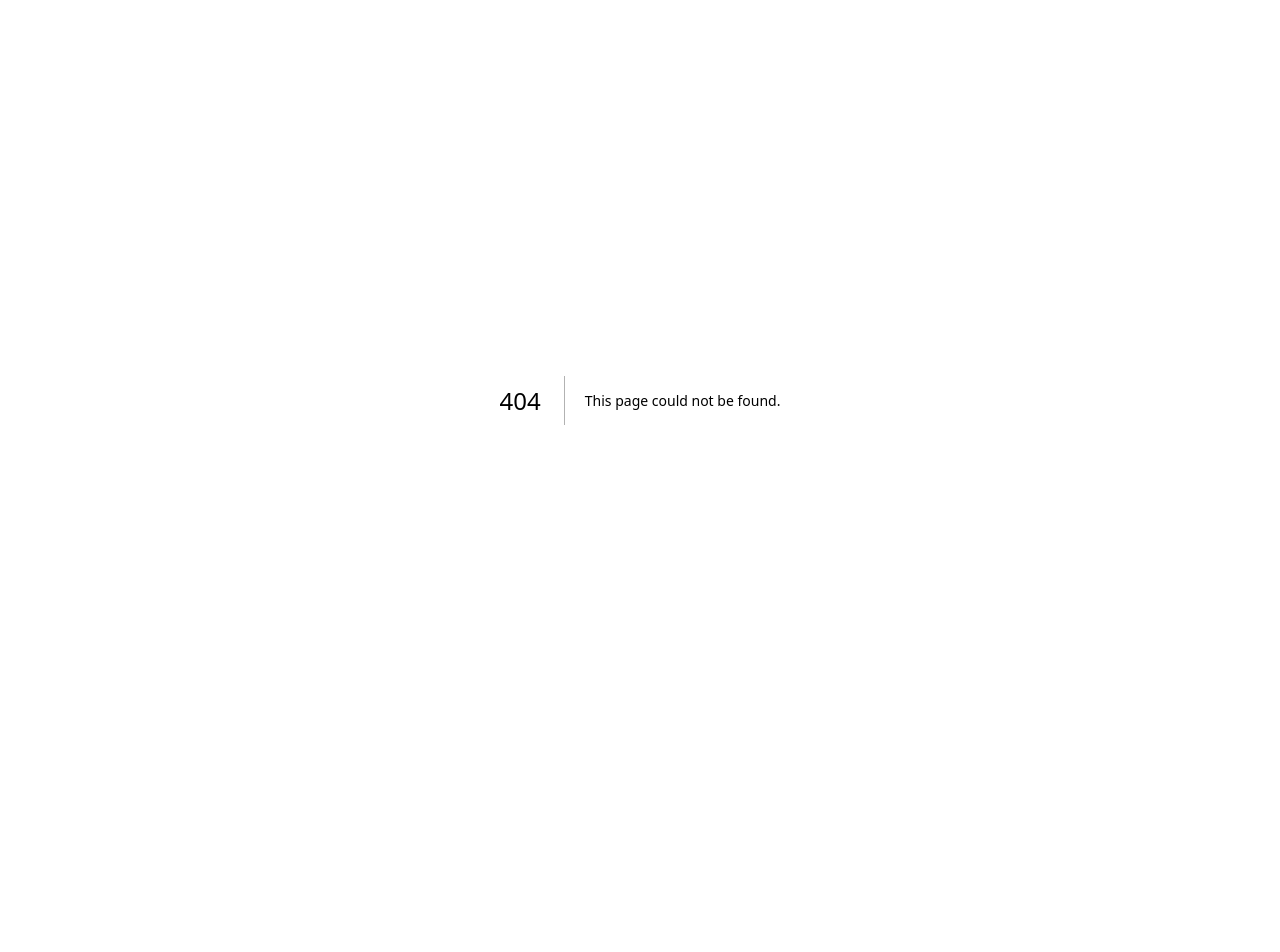
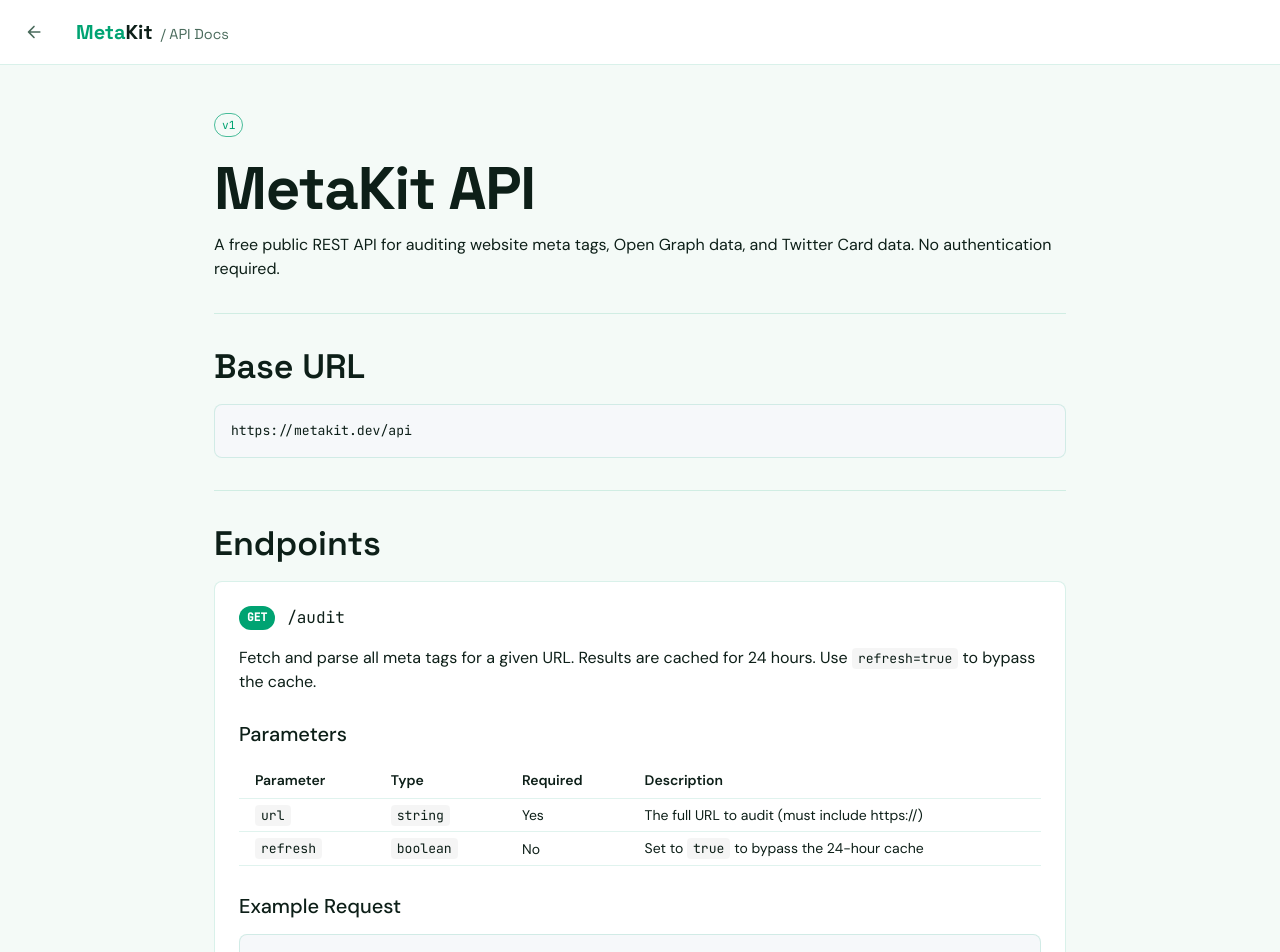
Before and after one commit to alifaizan786-op/MetaKit, a Next.js app: page /docs in a window 1280 px wide. Before the commit this address had no page. Shown: the top 952 px of the page. Before the commit the page ends 800 px from the top, so only its background shows below. Built offline with nearby package versions, Linux system fonts and the light colour scheme.

Commit message:
added API docs page with live try-it section

```diff
--- /dev/null
+++ b/app/docs/page.tsx
@@ -0,0 +1,356 @@
+'use client';
+// app/docs/page.tsx
+// MetaKit API documentation page.
+// Shows the endpoint, parameters, example request, and live example response.
+// The "Try it" section calls the real API — the docs eat their own dog food.
+
+import ThemeToggle from '@/components/ThemeToggle';
+import ArrowBackRoundedIcon from '@mui/icons-material/ArrowBackRounded';
+import SearchRoundedIcon from '@mui/icons-material/SearchRounded';
+import {
+	AppBar,
+	Box,
+	Button,
+	Chip,
+	CircularProgress,
+	Container,
+	Divider,
+	Link,
+	Paper,
+	Table,
+	TableBody,
+	TableCell,
+	TableHead,
+	TableRow,
+	TextField,
+	Toolbar,
+	Typography
+} from '@mui/material';
+import { useState } from 'react';
+
+// Inline code block styled component using MUI Box
+const Code = ({ children }: { children: React.ReactNode }) => (
+	<Box
+		component='code'
+		sx={{
+			fontFamily: '"JetBrains Mono", monospace',
+			fontSize: '0.82rem',
+			backgroundColor: 'action.hover',
+			px: 0.75,
+			py: 0.25,
+			borderRadius: 0.5,
+		}}>
+		{children}
+	</Box>
+);
+
+// Full code block with dark background
+const CodeBlock = ({ children }: { children: string }) => (
+	<Box
+		sx={{
+			fontFamily: '"JetBrains Mono", monospace',
+			fontSize: '0.82rem',
+			backgroundColor: (theme) =>
+				theme.palette.mode === 'dark' ? '#0d1117' : '#f6f8fa',
+			border: '1px solid',
+			borderColor: 'divider',
+			borderRadius: 1,
+			p: 2,
+			overflowX: 'auto',
+			whiteSpace: 'pre',
+			color: 'text.primary',
+		}}>
+		{children}
+	</Box>
+);
+
+export default function DocsPage() {
+	const [tryUrl, setTryUrl] = useState('https://github.com');
+	const [tryResult, setTryResult] = useState<string | null>(null);
+	const [loading, setLoading] = useState(false);
+
+	// Live API call from the docs page — eats our own dog food
+	const runExample = async () => {
+		setLoading(true);
+		setTryResult(null);
+		try {
+			const res = await fetch(`/api/audit?url=${encodeURIComponent(tryUrl)}`);
+			const json = await res.json();
+			setTryResult(JSON.stringify(json, null, 2));
+		} catch {
+			setTryResult('Error: Could not reach the API');
+		} finally {
+			setLoading(false);
+		}
+	};
+
+	return (
+		<Box sx={{ minHeight: '100vh' }}>
+			{/* Nav */}
+			<AppBar
+				position='sticky'
+				elevation={0}
+				sx={{
+					borderBottom: '1px solid',
+					borderColor: 'divider',
+					backgroundColor: 'background.paper',
+				}}>
+				<Toolbar sx={{ gap: 2 }}>
+					<Link
+						href='/'
+						color='text.secondary'
+						sx={{ display: 'flex', alignItems: 'center', gap: 0.5, mr: 2 }}>
+						<ArrowBackRoundedIcon fontSize='small' />
+					</Link>
+					<Typography
+						variant='h6'
+						sx={{
+							fontFamily: '"Space Grotesk", sans-serif',
+							fontWeight: 700,
+							color: 'primary.main',
+							flex: 1,
+						}}>
+						Meta
+						<Box component='span' sx={{ color: 'text.primary' }}>
+							Kit
+						</Box>
+						<Box
+							component='span'
+							sx={{
+								color: 'text.secondary',
+								fontWeight: 400,
+								fontSize: '0.9rem',
+								ml: 1,
+							}}>
+							/ API Docs
+						</Box>
+					</Typography>
+					<ThemeToggle />
+				</Toolbar>
+			</AppBar>
+
+			<Container maxWidth='md' sx={{ py: 6 }}>
+				{/* Header */}
+				<Chip
+					label='v1'
+					size='small'
+					color='primary'
+					variant='outlined'
+					sx={{ mb: 2, fontFamily: '"JetBrains Mono", monospace' }}
+				/>
+				<Typography variant='h2' sx={{ mb: 1 }}>
+					MetaKit API
+				</Typography>
+				<Typography color='text.secondary' sx={{ mb: 4 }}>
+					A free public REST API for auditing website meta tags, Open Graph
+					data, and Twitter Card data. No authentication required.
+				</Typography>
+
+				<Divider sx={{ mb: 4 }} />
+
+				{/* Base URL */}
+				<Typography variant='h4' sx={{ mb: 2 }}>
+					Base URL
+				</Typography>
+				<CodeBlock>{'https://metakit.dev/api'}</CodeBlock>
+
+				<Divider sx={{ my: 4 }} />
+
+				{/* Endpoint */}
+				<Typography variant='h4' sx={{ mb: 2 }}>
+					Endpoints
+				</Typography>
+
+				{/* GET /audit */}
+				<Paper variant='outlined' sx={{ p: 3, mb: 3 }}>
+					<Box sx={{ display: 'flex', alignItems: 'center', gap: 1.5, mb: 2 }}>
+						<Chip
+							label='GET'
+							color='success'
+							size='small'
+							sx={{
+								fontFamily: '"JetBrains Mono", monospace',
+								fontWeight: 700,
+							}}
+						/>
+						<Typography
+							sx={{
+								fontFamily: '"JetBrains Mono", monospace',
+								fontSize: '1rem',
+							}}>
+							/audit
+						</Typography>
+					</Box>
+
+					<Typography color='text.secondary' sx={{ mb: 3 }}>
+						Fetch and parse all meta tags for a given URL. Results are cached
+						for 24 hours. Use <Code>refresh=true</Code> to bypass the cache.
+					</Typography>
+
+					{/* Parameters table */}
+					<Typography variant='h6' sx={{ mb: 1.5 }}>
+						Parameters
+					</Typography>
+					<Table size='small' sx={{ mb: 3 }}>
+						<TableHead>
+							<TableRow>
+								<TableCell sx={{ fontWeight: 700 }}>Parameter</TableCell>
+								<TableCell sx={{ fontWeight: 700 }}>Type</TableCell>
+								<TableCell sx={{ fontWeight: 700 }}>Required</TableCell>
+								<TableCell sx={{ fontWeight: 700 }}>Description</TableCell>
+							</TableRow>
+						</TableHead>
+						<TableBody>
+							<TableRow>
+								<TableCell>
+									<Code>url</Code>
+								</TableCell>
+								<TableCell>
+									<Code>string</Code>
+								</TableCell>
+								<TableCell>Yes</TableCell>
+								<TableCell>
+									The full URL to audit (must include https://)
+								</TableCell>
+							</TableRow>
+							<TableRow>
+								<TableCell>
+									<Code>refresh</Code>
+								</TableCell>
+								<TableCell>
+									<Code>boolean</Code>
+								</TableCell>
+								<TableCell>No</TableCell>
+								<TableCell>
+									Set to <Code>true</Code> to bypass the 24-hour cache
+								</TableCell>
+							</TableRow>
+						</TableBody>
+					</Table>
+
+					{/* Example request */}
+					<Typography variant='h6' sx={{ mb: 1.5 }}>
+						Example Request
+					</Typography>
+					<CodeBlock>{`curl "https://metakit.dev/api/audit?url=https://github.com"`}</CodeBlock>
+
+					{/* Example response */}
+					<Typography variant='h6' sx={{ mt: 3, mb: 1.5 }}>
+						Example Response
+					</Typography>
+					<CodeBlock>{`{
+  "data": {
+    "url": "https://github.com",
+    "pageStatus": { "status": 200, "statusText": "OK" },
+    "auditedAt": "2026-04-24T05:54:13.518Z",
+    "cached": false,
+    "warnings": [
+      { "message": "Title too long", "severity": "error" }
+    ],
+    "meta": {
+      "title": "GitHub · Build and ship software",
+      "description": "GitHub is where ...",
+      "canonical": "https://github.com",
+      "favicon": "https://github.githubassets.com/favicons/favicon.svg",
+      "og": {
+        "title": "GitHub · Build and ship software",
+        "description": "GitHub is where ...",
+        "image": "https://..."
+      },
+      "twitter": {
+        "title": "GitHub · Build and ship software",
+        "description": "GitHub is where ...",
+        "image": "https://..."
+      }
+    }
+  },
+  "remaining": 19,
+  "limit": 20,
+  "reset": "2026-04-25T05:54:13.518Z"
+}`}</CodeBlock>
+				</Paper>
+
+				{/* Rate limiting section */}
+				<Typography variant='h4' sx={{ mb: 2 }}>
+					Rate Limiting
+				</Typography>
+				<Typography color='text.secondary' sx={{ mb: 2 }}>
+					The API is rate limited to <strong>20 requests per IP per day</strong>
+					. The response includes headers so you can track your usage.
+				</Typography>
+				<Table size='small' sx={{ mb: 4 }}>
+					<TableHead>
+						<TableRow>
+							<TableCell sx={{ fontWeight: 700 }}>Field</TableCell>
+							<TableCell sx={{ fontWeight: 700 }}>Description</TableCell>
+						</TableRow>
+					</TableHead>
+					<TableBody>
+						{[
+							{
+								field: 'remaining',
+								desc: 'Requests left in the current 24-hour window',
+							},
+							{ field: 'limit', desc: 'Total requests allowed per day (20)' },
+							{
+								field: 'reset',
+								desc: 'ISO timestamp of when the window resets',
+							},
+						].map(({ field, desc }) => (
+							<TableRow key={field}>
+								<TableCell>
+									<Code>{field}</Code>
+								</TableCell>
+								<TableCell>{desc}</TableCell>
+							</TableRow>
+						))}
+					</TableBody>
+				</Table>
+
+				<Divider sx={{ mb: 4 }} />
+
+				{/* Live Try It section */}
+				<Typography variant='h4' sx={{ mb: 1 }}>
+					Try It
+				</Typography>
+				<Typography color='text.secondary' sx={{ mb: 3 }}>
+					Run a live audit against the real API directly from this page.
+				</Typography>
+
+				<Box sx={{ display: 'flex', flexDirection: { xs: 'column', sm: 'row' }, gap: 1.5, mb: 2 }}>
+					<TextField
+						fullWidth
+						value={tryUrl}
+						onChange={(e) => setTryUrl(e.target.value)}
+						onKeyDown={(e) => e.key === 'Enter' && runExample()}
+						placeholder='https://yoursite.com'
+						slotProps={{ input: { sx: {
+								fontFamily: '"JetBrains Mono", monospace',
+								fontSize: '0.85rem',
+						} } }}
+					/>
+					<Button
+						variant='contained'
+						onClick={runExample}
+						disabled={loading}
+						startIcon={
+							loading ? (
+								<CircularProgress size={16} color='inherit' />
+							) : (
+								<SearchRoundedIcon />
+							)
+						}
+						sx={{ whiteSpace: 'nowrap', minWidth: 120 }}>
+						{loading ? 'Running...' : 'Run'}
+					</Button>
+				</Box>
+
+				{tryResult && (
+					<Box sx={{ maxHeight: 500, overflowY: 'auto' }}>
+						<CodeBlock>{tryResult}</CodeBlock>
+					</Box>
+				)}
+			</Container>
+		</Box>
+	);
+}
--- a/package.json
+++ b/package.json
@@ -16,6 +16,7 @@
 		"@upstash/ratelimit": "^2.0.8",
 		"@upstash/redis": "^1.37.0",
 		"cheerio": "^1.2.0",
+		"idb": "^8.0.3",
 		"mongoose": "^9.5.0",
 		"next": "16.2.4",
 		"react": "19.2.4",
```
Also changed, not shown: app/history/[id]/page.tsx (+19 -19 lines), 1 other file (tests, documents, lock files or other folders).
